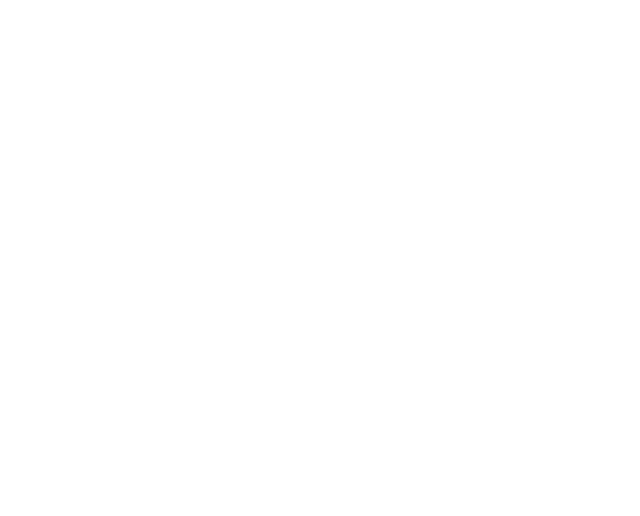
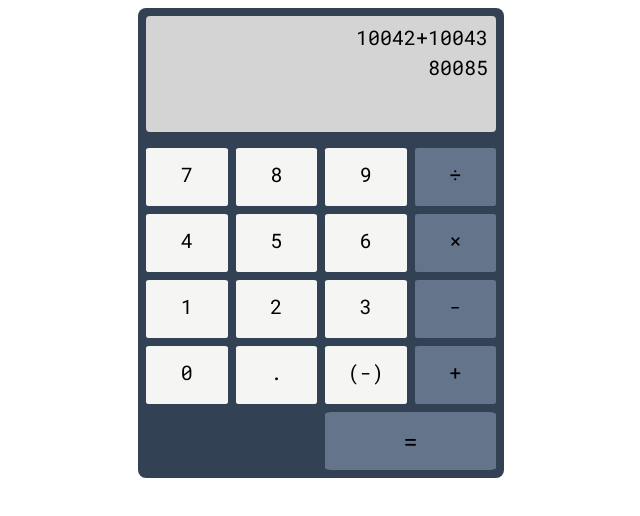
Before and after one commit to EricWritesCode/odin-calculator, a plain HTML site: page index.html in a window 1280 px wide. Shown: the whole page, without its empty margins (319-959 px from the left). Drawn offline with Linux system fonts and the light colour scheme.

Commit message:
add CSS formatting

```diff
--- a/index.html
+++ b/index.html
@@ -1,14 +1,39 @@
 <!DOCTYPE html>
 <html lang="en">
   <head>
-  <meta charset="UTF-8">
-  <meta http-equiv="X-UA-Compatible" content="IE=edge">
-  <meta name="viewport" content="width=device-width, initial-scale=1.0">
+    <meta charset="UTF-8" />
+    <meta http-equiv="X-UA-Compatible" content="IE=edge" />
+    <meta name="viewport" content="width=device-width, initial-scale=1.0" />
     <link rel="stylesheet" href="./styles.css" />
+    <link
+      rel="stylesheet"
+      href="https://fonts.googleapis.com/css2?family=Roboto+Mono" />
     <script src="script.js" defer></script>
     <title>JS Calculator - Odin Project</title>
   </head>
   <body>
-
+    <div class="calculator-body">
+      <div class="calculator-readout">
+        <p id="readoutLine1">10042+10043</p>
+        <p id="readoutLine2">80085</p>
+      </div>
+      <div class="numpad-key">7</div>
+      <div class="numpad-key">8</div>
+      <div class="numpad-key">9</div>
+      <div class="numpad-key operator">÷</div>
+      <div class="numpad-key">4</div>
+      <div class="numpad-key">5</div>
+      <div class="numpad-key">6</div>
+      <div class="numpad-key operator">×</div>
+      <div class="numpad-key">1</div>
+      <div class="numpad-key">2</div>
+      <div class="numpad-key">3</div>
+      <div class="numpad-key operator">-</div>
+      <div class="numpad-key">0</div>
+      <div class="numpad-key">.</div>
+      <div class="numpad-key negative">(-)</div>
+      <div class="numpad-key operator">+</div>
+      <div class="numpad-key operator equals">=</div>
+    </div>
   </body>
 </html>
--- a/script.js
+++ b/script.js
@@ -29,6 +29,9 @@ function multiply(num1, num2) {
 };
 
 function divide(num1, num2) {
+  if (num2 === 0)
+    return "Divide by zero error";
+
   const result = (num1 / num2);
   if (result % 2 != 0)
     return result.toFixed(3);
--- a/styles.css
+++ b/styles.css
@@ -0,0 +1,65 @@
+* {
+  font-family: 'Roboto Mono', monospace;
+  font-size: 20px;
+}
+
+p {
+  margin: 4px;
+}
+
+.calculator-body {
+  background-color: #334155;
+  border-radius: 8px;
+  margin-left: auto;
+  margin-right: auto;
+  width: 80%;
+  max-width: 350px;
+  padding: 8px 8px;
+
+  display: grid;
+  grid-template-columns: repeat(4, 1fr);
+  grid-template-rows: repeat(7, 1fr);
+  grid-gap: 8px;
+  justify-content: space-around;
+  align-content: space-around;
+}
+
+.calculator-readout {
+  grid-column: 1 / span 4;
+  grid-row: 1 / span 2;
+  justify-self: stretch;
+  align-self: stretch;
+
+  border-radius: 4px;
+  margin-bottom: 8px;
+  padding: 4px;
+  background-color: #d4d4d4;
+  text-align: right;
+}
+
+.numpad-key {
+  justify-self: center;
+  align-self: center;
+  grid-column: span 1;
+
+  box-sizing: border-box;
+  background-color: #f5f5f4;
+  border-radius: 4%;
+  padding: 13px 0;
+  text-align: center;
+  width: 100%;
+  height: 100%;
+}
+
+.numpad-key .negative {
+  font-size: 13px;
+}
+
+.numpad-key.operator {
+  background-color: #64748b;
+}
+
+.numpad-key.operator.equals {
+  grid-column: 3 / span 2;
+  font-size: 24px;
+}
```
Lines whose indentation alone changed are shown as unchanged.
